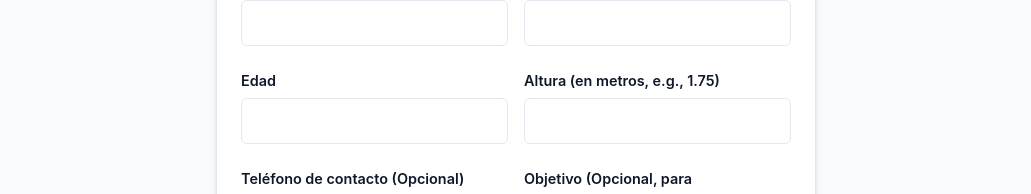
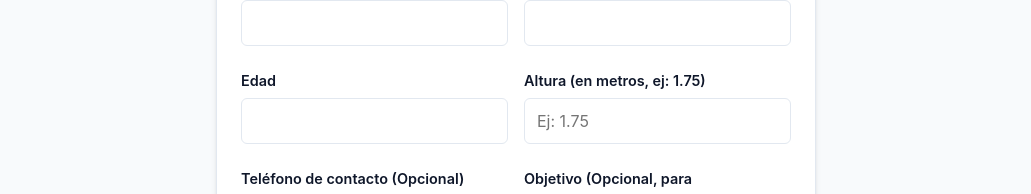
Before and after one commit to Fesci/NutriFesFront, a React app: page /patients/new in a window 1280 px wide. Shown: the part 271-465 px from the top of the page, without its empty margins (124-1155 px from the left). Built offline with nearby package versions, Linux system fonts and the light colour scheme; the HTML template or start-up script is replaced by a standard one.

Commit message:
Fix Calculo IMC

```diff
--- a/src/pages/NewPatient.jsx
+++ b/src/pages/NewPatient.jsx
@@ -32,7 +32,25 @@ export default function NewPatient() {
   };
 
   const handleChange = (e) => {
-    setFormData({ ...formData, [e.target.name]: e.target.value });
+    let { name, value } = e.target;
+
+    if (name === 'height') {
+      // Reemplaza comas por puntos y elimina letras
+      value = value.replace(',', '.').replace(/[^0-9.]/g, '');
+
+      // Asegurarse de que solo haya un punto
+      const parts = value.split('.');
+      if (parts.length > 2) {
+        value = parts[0] + '.' + parts.slice(1).join('');
+      }
+
+      // Auto-insertar el punto después del primer dígito si hay 2 o más números sin punto
+      if (value.length >= 2 && !value.includes('.')) {
+        value = value.substring(0, 1) + '.' + value.substring(1);
+      }
+    }
+
+    setFormData({ ...formData, [name]: value });
   };
 
   return (
@@ -87,15 +105,15 @@ export default function NewPatient() {
             />
           </div>
           <div className="form-group" style={{ flex: 1 }}>
-            <label className="form-label">Altura (en metros, e.g., 1.75)</label>
+            <label className="form-label">Altura (en metros, ej: 1.75)</label>
             <input
               required
-              type="number"
-              step="0.01"
+              type="text"
+              inputMode="decimal"
               name="height"
               className="form-input"
-              min="0.5"
               value={formData.height}
+              placeholder="Ej: 1.75"
               onChange={handleChange}
             />
           </div>
```
